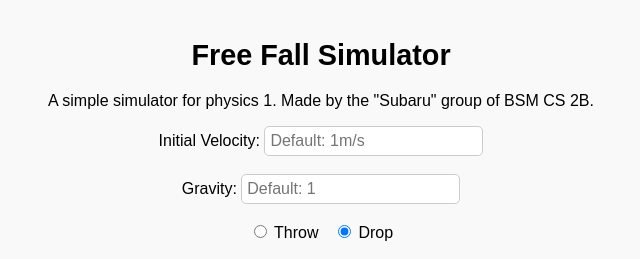
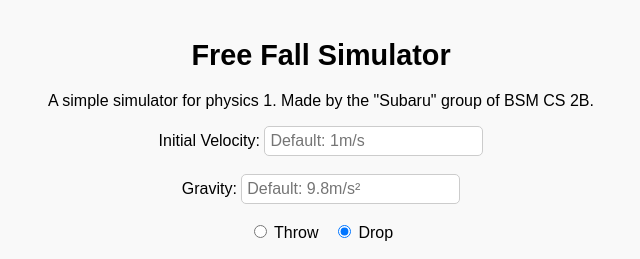
Before and after one commit to realtoilet/free_fall_vertical_sim, a plain HTML site: page index.html in a window 1280 px wide. Shown: the top 259 px of the page, 319-959 px from the left. Drawn offline with Linux system fonts and the light colour scheme.

Commit message:
change placeholder on gravity field

```diff
--- a/index.html
+++ b/index.html
@@ -14,7 +14,7 @@
     <input type="text" id="iniVelocity" class="iniVelocity" placeholder="Default: 1m/s">
     <br><br>
     Gravity:
-    <input type="text" id="gravity" class="gravity" placeholder="Default: 1">
+    <input type="text" id="gravity" class="gravity" placeholder="Default: 9.8m/s²">
     <br><br>
     <label>
         <input type="radio" name="type" id="throw" value="throw"> Throw
```
